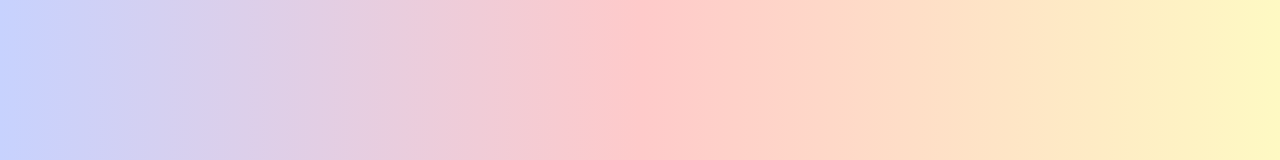
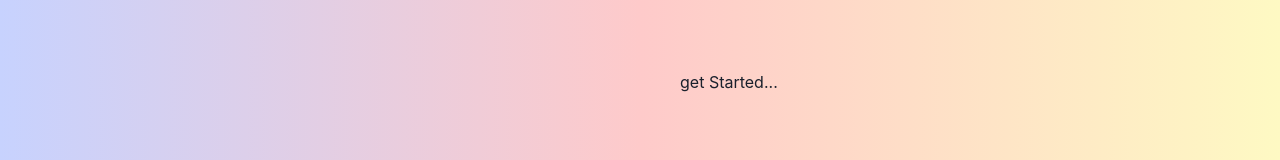
Before and after one commit to Ajay12-p/PeerPay, a React (Create React App) app in the folder client/: page / in a window 1280 px wide. Shown: the part 166-326 px from the top of the page. Built offline with nearby package versions, Linux system fonts and the light colour scheme.

Commit message:
Update page.js

```diff
--- a/client/src/HomePage/page.js
+++ b/client/src/HomePage/page.js
@@ -2,8 +2,9 @@
 import Navbar from "../Navbar/page";
 import styles from "./page.module.css"
 import { Card } from "@chakra-ui/react";
+import { useNavigate } from "react-router-dom";
 const  HomePage =()=>{
-
+    const navigate = useNavigate();
     return (
         <>
          <div className ={styles.body}>
@@ -12,9 +13,19 @@ const  HomePage =()=>{
             <div  className={styles.fixedbg}>
 
            <Navbar/>
+
+
+           <div  onClick={()=>{
+            navigate("/Create-account");
+        }} className={styles.text1} style={{placeItems:"center",justifyContent:"center" ,marginLeft:"85vh",marginTop:"17vh"}}>
+get Started...
+
+</div>
+
+
             </div>
 
-            <div className={styles.body1}>
+            <div  className={styles.body1}>
         <div className={styles.a}>
            limitless
         </div>
```
